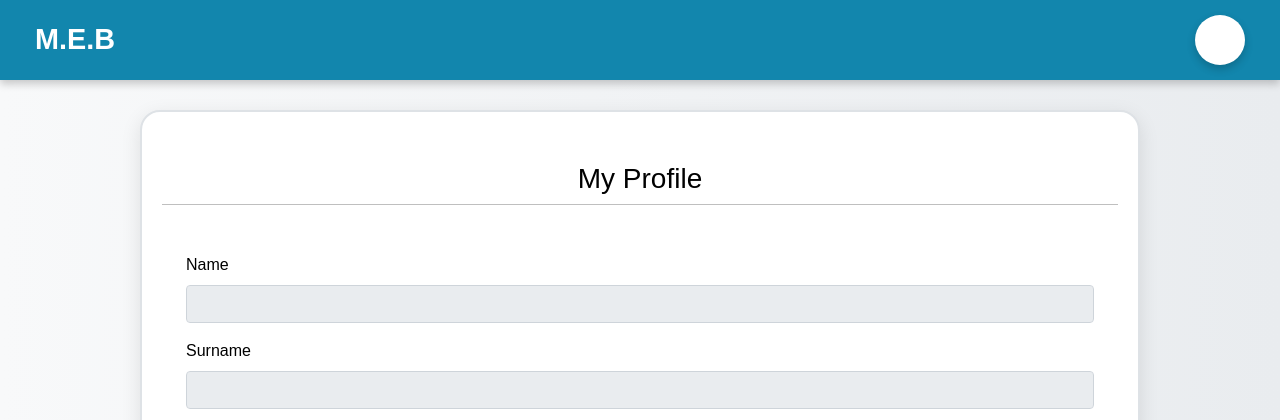
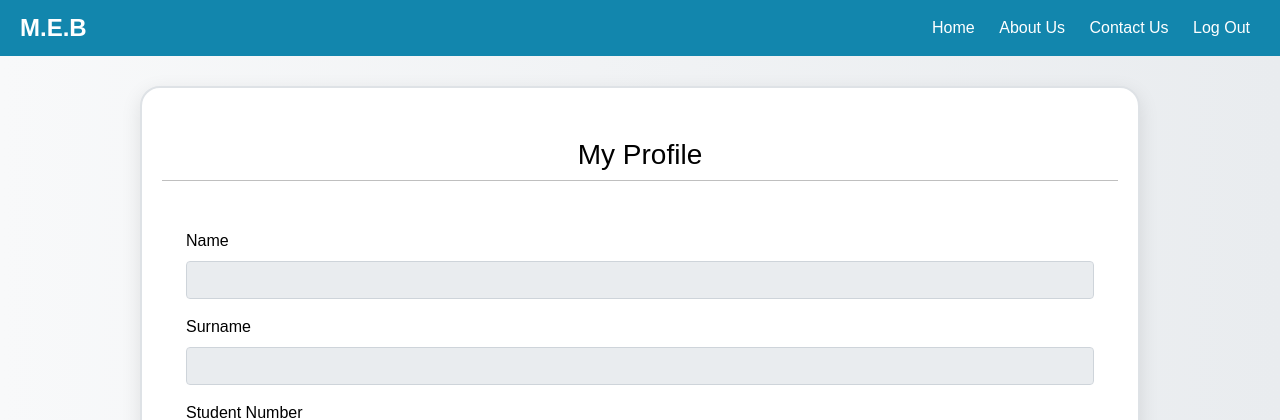
Before and after one commit to Thembeka-Yvonne/MEB-HUB-PROJECT, a Django app: template login/templates/home/update_profile.html in a window 1280 px wide. Shown: the top 420 px of the page. Run offline with Django 5.2, Linux system fonts and the light colour scheme; the template is opened without the code that fills it, so the values that code supplies are empty; parts of the project's set-up code (start-up, migrations or seed data) failed here and were passed over; some libraries are stand-ins or nearby versions.

Commit message:
update profile frontend

```diff
--- a/login/templates/home/update_profile.html
+++ b/login/templates/home/update_profile.html
@@ -1,7 +1,13 @@
 {% load static %}
 <!DOCTYPE html>
 <html lang="en">
-
+<!-- Alerts -->
+{% for message in messages %}
+    <div class="alert alert-{{ message.tags }} alert-dismissible fade show" role="alert">
+        {{ message }}
+        <button type="button" class="btn-close" data-bs-dismiss="alert" aria-label="Close"></button>
+    </div>
+{% endfor %}
 <head>
     <meta charset="utf-8">
     <title>Update My Profile - M.E.B</title>
@@ -39,60 +45,29 @@
 
         nav {
             background-color: #1286ad;
-            padding: 15px;
+            color: #fff;
+            padding: 10px 20px;
             display: flex;
             justify-content: space-between;
             align-items: center;
-            color: white;
-            box-shadow: 0 4px 8px rgba(0, 0, 0, 0.2);
-            position: relative;
+            position: sticky;
+            top: 0;
+            width: 100%;
         }
-
         .nav-title {
-            font-size: 1.8rem;
-            font-weight: bold;
-            margin-left: 20px;
-        }
-
-        .profile-button {
-            width: 50px;
-            height: 50px;
-            background-color: white;
-            color: #1286ad;
-            font-weight: bold;
-            font-size: 1rem;
-            border: none;
-            border-radius: 50%;
-            cursor: pointer;
-            display: flex;
-            align-items: center;
-            justify-content: center;
-            margin-right: 20px;
-            box-shadow: 0 4px 8px rgba(0, 0, 0, 0.2);
-        }
-
-        .nav-menu {
-            position: absolute;
-            right: 20px;
-            top: 70px;
-            background: white;
-            box-shadow: 0 4px 8px rgba(0, 0, 0, 0.2);
-            border-radius: 10px;
-            overflow: hidden;
-            display: none;
-            z-index: 1000;
-        }
-
-        .nav-menu a {
-            display: block;
-            padding: 15px;
-            color: #1286ad;
-            text-decoration: none;
+            font-size: 24px;
             font-weight: bold;
         }
-
+        .nav-menu a {
+            display: inline;
+            text-decoration: none;
+            color: white;
+            padding: 10px;
+            width: 150px;
+            text-align: center;
+        }
         .nav-menu a:hover {
-            background: #d1e0ff;
+            background-color: #555;
         }
 
         .footer {
@@ -183,27 +158,19 @@
 
 <body>
 
-<!-- Alerts -->
-{% for message in messages %}
-    <div class="alert alert-{{ message.tags }} alert-dismissible fade show" role="alert">
-        {{ message }}
-        <button type="button" class="btn-close" data-bs-dismiss="alert" aria-label="Close"></button>
-    </div>
-{% endfor %}
+
 
 <!-- Navbar -->
-<nav>
-    <div class="nav-title">M.E.B</div>
-    <button class="profile-button" onclick="toggleMenu()">
-        <span id="user-initials">{{ initials }}</span>
-    </button>
-    <div class="nav-menu" id="navMenu">
-        <a href="{% url 'account:update_profile' %}"><i class="bi bi-person-circle"></i> Profile</a>
-        <a href="{% url 'account:about' %}"><i class="bi bi-info-circle-fill"></i> About Us</a>
-        <a href="{% url 'account:contact' %}"><i class="bi bi-envelope-fill"></i> Contact Us</a>
-        <a href="{% url 'account:logout' %}"><i class="bi bi-box-arrow-right"></i> Log Out</a>
-    </div>
-</nav>
+    <nav>
+        <div class="nav-title">M.E.B</div>
+        <div class="nav-menu" id="navMenu">
+            <a href="{% url 'account:home' %}">Home</a>
+            <a href="{% url 'account:about' %}">About Us</a>
+            <a href="{% url 'account:contact' %}">Contact Us</a>
+            <a href="{% url 'account:logout' %}">Log Out</a>
+        </div>
+    </nav>
+
 
 <!-- Profile Form -->
 <div class="form-section">
@@ -291,20 +258,6 @@
 <!-- JS Scripts -->
 <script src="https://cdn.jsdelivr.net/npm/bootstrap@5.1.3/dist/js/bootstrap.bundle.min.js"></script>
 <script>
-    function toggleMenu() {
-        const menu = document.getElementById("navMenu");
-        menu.style.display = menu.style.display === "block" ? "none" : "block";
-    }
-
-    // Close menu when clicking outside
-    document.addEventListener('click', function(event) {
-        const menu = document.getElementById("navMenu");
-        const profileButton = document.querySelector('.profile-button');
-
-        if (!menu.contains(event.target) && event.target !== profileButton) {
-            menu.style.display = 'none';
-        }
-    });
 
     function enableEditing() {
         const inputs = document.querySelectorAll(".editable");
```
